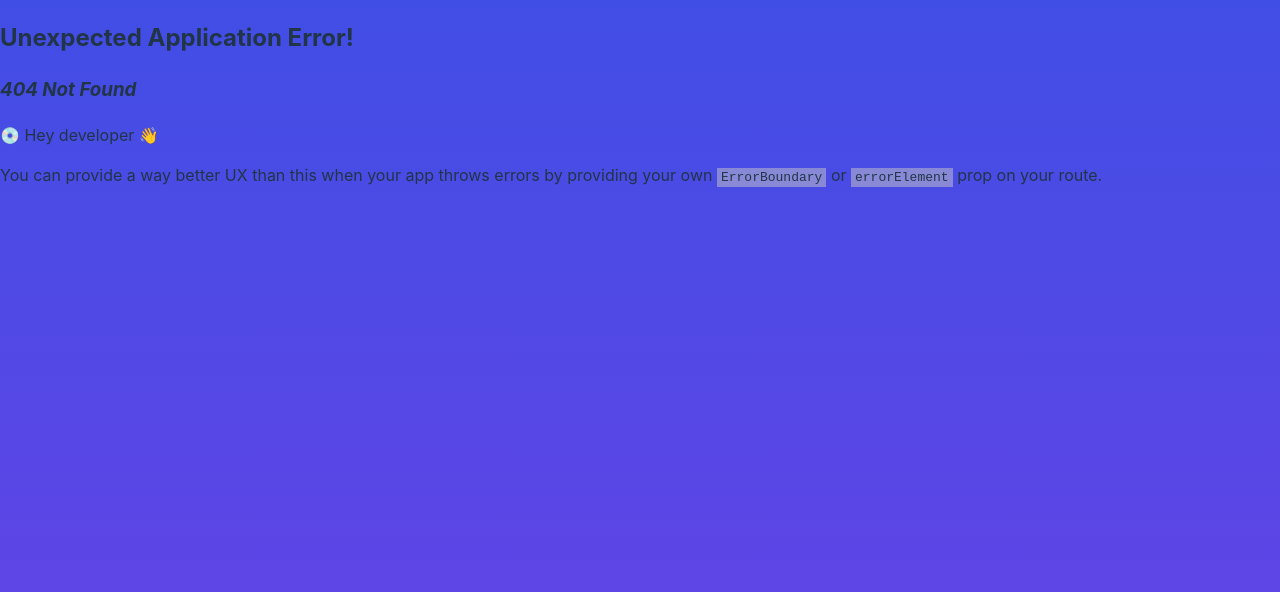
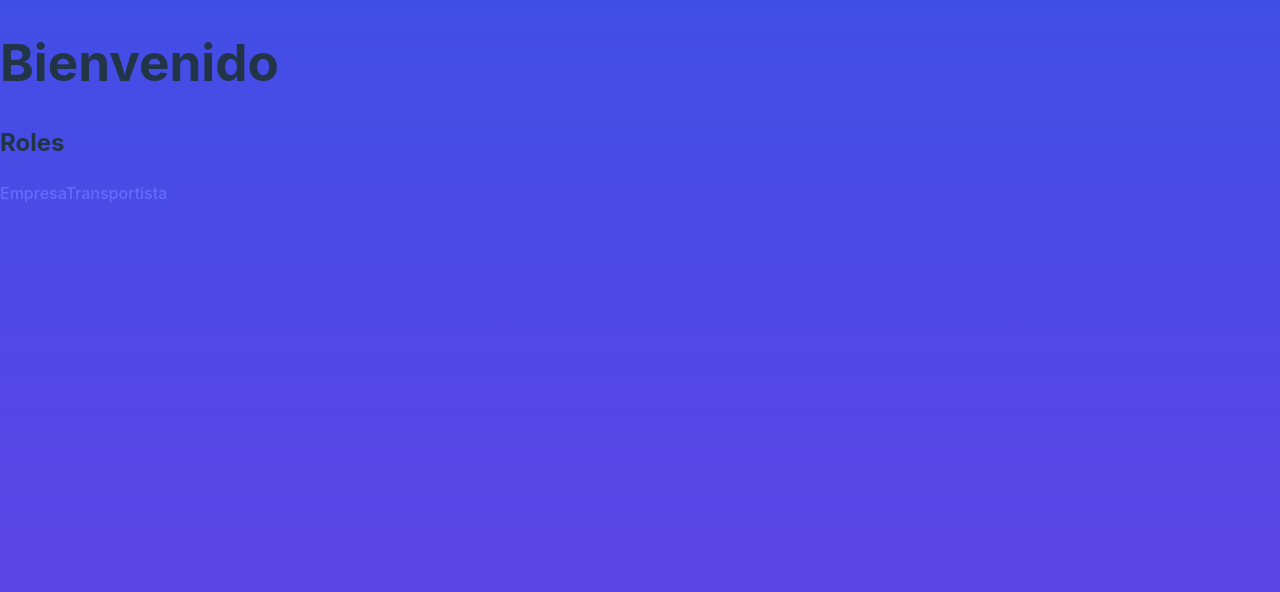
Before and after one commit to NaraHumanoUnlam/TruthTrace.Web, a React (Vite) app in the folder truthtrace-app/: page /login in a window 1280 px wide. Before the commit this address had no page. Shown: the top 592 px of the page. Built offline with nearby package versions, Linux system fonts and the light colour scheme.

Commit message:
Agrega navegacion para login de empresa y transportista

```diff
--- a/truthtrace-app/src/components/header/header.jsx
+++ b/truthtrace-app/src/components/header/header.jsx
@@ -10,6 +10,7 @@ const Header = ({ src }) => (
                 <li className="header__menu-item"><Link to={`#home`}>Home</Link></li>
                 <li className="header__menu-item"><Link to={`#about`}>Sobre nosotros</Link></li>
                 <li className="header__menu-item"><Link to={`#contact`}>Contacto</Link></li>
+                <li className="header__menu-item"><Link to="/Login">Login</Link></li>
             </ul>
         </nav>
     </header>
--- /dev/null
+++ b/truthtrace-app/src/routes/login_emp.jsx
@@ -0,0 +1,10 @@
+import React from 'react';
+
+const Login_Empresa = () => (
+  <div>
+    <h1>Bienvenido</h1>
+    <h2>EMPRESA</h2>
+  </div>
+);
+
+export default Login_Empresa;
--- /dev/null
+++ b/truthtrace-app/src/routes/login_trans.jsx
@@ -0,0 +1,10 @@
+import React from 'react';
+
+const Login_Transportista = () => (
+  <div>
+    <h1>Bienvenido</h1>
+    <h2>TRANSPORTISTA</h2>
+  </div>
+);
+
+export default Login_Transportista;
--- /dev/null
+++ b/truthtrace-app/src/routes/login_validar_rol.jsx
@@ -0,0 +1,14 @@
+import React from 'react';
+import { Link } from 'react-router-dom';
+
+
+const Login = () => (
+  <div>
+    <h1>Bienvenido</h1>
+    <h2>Roles</h2>
+    <Link to="/login/empresa">Empresa</Link>
+    <Link to="/login/transportista">Transportista</Link>
+  </div>
+);
+
+export default Login;
```
Also changed, not shown: truthtrace-app/src/main.jsx (+23 -5 lines).
